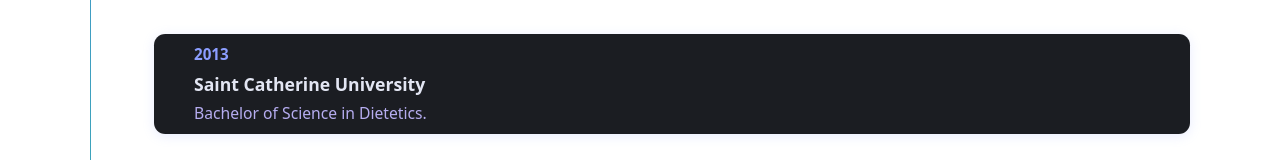
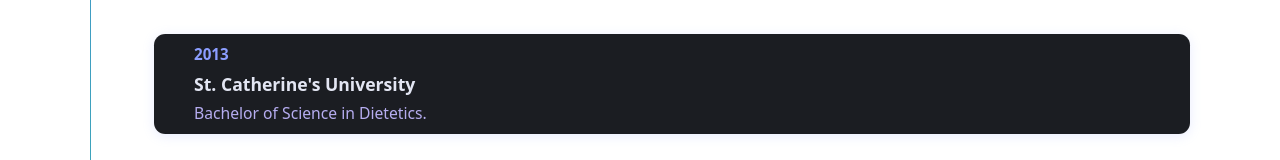
Before and after one commit to MajerAsh/AMajerWebsite, a React (Vite) app: page / in a window 1280 px wide. Shown: the part 8893-9053 px from the top of the page. Built offline with nearby package versions, Linux system fonts and the light colour scheme.

Commit message:
catherine's

```diff
--- a/src/components/Timeline.jsx
+++ b/src/components/Timeline.jsx
@@ -64,7 +64,7 @@ const timelineData = [
   },
   {
     date: "2013",
-    title: "Saint Catherine University",
+    title: "St. Catherine's University",
     description: "Bachelor of Science in Dietetics.",
   },
 ];
```
